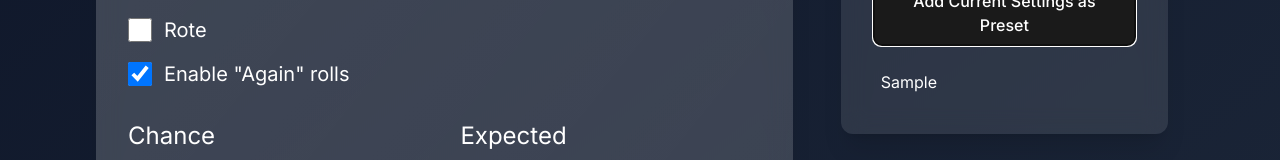
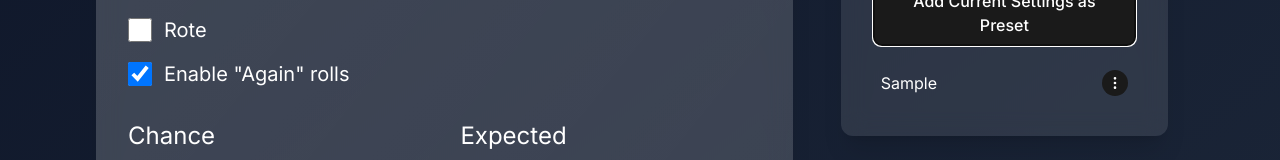
Before and after one commit to MaxAndreasLundin/dice_roller, a React (Vite) app: page / in a window 1280 px wide. Both pictures are taken after typing "Sample" into the empty fields and a click on the button "Add Current Settings as Preset". Shown: the part 246-406 px from the top of the page. Built offline with nearby package versions, Linux system fonts and the light colour scheme.

Commit message:
ellipsis menu for presets

```diff
--- a/src/Components/PresetManager.tsx
+++ b/src/Components/PresetManager.tsx
@@ -11,6 +11,24 @@ type PresetManagerProps = {
   activePresetId: string | null;
 };
 
+const MoreOptionsIcon = () => (
+  <svg
+    xmlns="http://www.w3.org/2000/svg"
+    width="16"
+    height="16"
+    viewBox="0 0 24 24"
+    fill="currentColor"
+    stroke="currentColor"
+    strokeWidth="2"
+    strokeLinecap="round"
+    strokeLinejoin="round"
+  >
+    <circle cx="12" cy="12" r="1" />
+    <circle cx="12" cy="5" r="1" />
+    <circle cx="12" cy="19" r="1" />
+  </svg>
+);
+
 export const PresetManager: React.FC<PresetManagerProps> = ({
   currentSettings,
   presets,
@@ -22,12 +40,12 @@ export const PresetManager: React.FC<PresetManagerProps> = ({
 }) => {
   const [newPresetName, setNewPresetName] = useState("");
   const [editingPresetId, setEditingPresetId] = useState<string | null>(null);
-  const [openPresetId, setOpenPresetId] = useState<string | null>(null);
+  const [openMenuId, setOpenMenuId] = useState<string | null>(null);
   const [clickedButton, setClickedButton] = useState<{
     id: string;
     type: string;
   } | null>(null);
-  const popupRef = useRef<HTMLDivElement>(null);
+  const menuRef = useRef<HTMLDivElement>(null);
 
   const handleAddPreset = () => {
     if (newPresetName) {
@@ -41,8 +59,16 @@ export const PresetManager: React.FC<PresetManagerProps> = ({
     setEditingPresetId(null);
   };
 
-  const handlePresetClick = useCallback((id: string) => {
-    setOpenPresetId((prevId) => (prevId === id ? null : id));
+  const handlePresetClick = useCallback(
+    (preset: Preset) => {
+      onLoadPreset(preset);
+    },
+    [onLoadPreset]
+  );
+
+  const handleMenuClick = useCallback((e: React.MouseEvent, id: string) => {
+    e.stopPropagation();
+    setOpenMenuId((prevId) => (prevId === id ? null : id));
   }, []);
 
   const handleButtonClick = useCallback(
@@ -58,7 +84,7 @@ export const PresetManager: React.FC<PresetManagerProps> = ({
 
       setTimeout(() => {
         setClickedButton(null);
-        setOpenPresetId(null);
+        setOpenMenuId(null);
       }, 300);
     },
     []
@@ -66,11 +92,8 @@ export const PresetManager: React.FC<PresetManagerProps> = ({
 
   useEffect(() => {
     const handleClickOutside = (event: MouseEvent) => {
-      if (
-        popupRef.current &&
-        !popupRef.current.contains(event.target as Node)
-      ) {
-        setOpenPresetId(null);
+      if (menuRef.current && !menuRef.current.contains(event.target as Node)) {
+        setOpenMenuId(null);
       }
     };
 
@@ -110,7 +133,7 @@ export const PresetManager: React.FC<PresetManagerProps> = ({
           >
             <div
               className="flex items-center justify-between p-2 cursor-pointer"
-              onClick={() => handlePresetClick(preset.id)}
+              onClick={() => handlePresetClick(preset)}
             >
               {editingPresetId === preset.id ? (
                 <input
@@ -127,27 +150,18 @@ export const PresetManager: React.FC<PresetManagerProps> = ({
               ) : (
                 <span className="truncate">{preset.name}</span>
               )}
+              <button
+                onClick={(e) => handleMenuClick(e, preset.id)}
+                className="p-1 rounded-full hover:bg-white hover:bg-opacity-20"
+              >
+                <MoreOptionsIcon />
+              </button>
             </div>
-            {openPresetId === preset.id && (
+            {openMenuId === preset.id && (
               <div
-                ref={popupRef}
-                className="absolute right-0 top-full mt-1 flex space-x-1 p-1 bg-[#1a1a1a] rounded shadow-lg z-10"
+                ref={menuRef}
+                className="absolute right-0 top-full mt-1 flex flex-col space-y-1 p-1 bg-[#1a1a1a] rounded shadow-lg z-10"
               >
-                <button
-                  onClick={(e) =>
-                    handleButtonClick(e, preset.id, "load", () =>
-                      onLoadPreset(preset)
-                    )
-                  }
-                  className={`px-2 py-1 rounded text-sm transition-colors ${
-                    clickedButton?.id === preset.id &&
-                    clickedButton.type === "load"
-                      ? "bg-blue-600"
-                      : "bg-[#1a1a1a] hover:bg-[#2a2a2a]"
-                  }`}
-                >
-                  Load
-                </button>
                 <button
                   onClick={(e) =>
                     handleButtonClick(e, preset.id, "update", () =>
```
